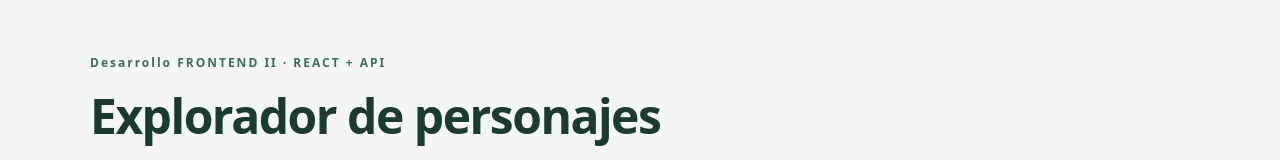
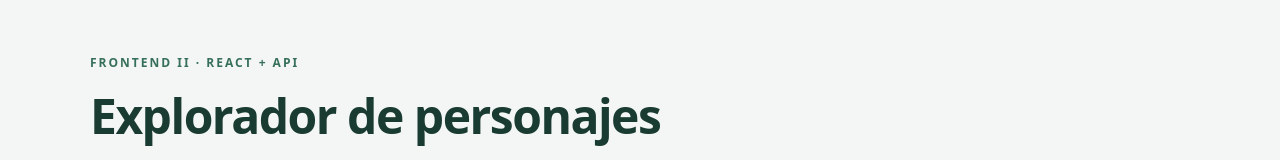
Before and after one commit to cervinojoa-star/starter, a React (Vite) app: page / in a window 1280 px wide. Shown: the top 160 px of the page. Built offline with nearby package versions, Linux system fonts and the light colour scheme; no server answers.

Commit message:
Nueva modificaio. saque "desarrollo" de app.jsx

```diff
--- a/src/App.jsx
+++ b/src/App.jsx
@@ -38,7 +38,7 @@ export default function App() {
   return (
     <main className="contenedor">
       <header>
-        <p className="etiqueta">Desarrollo FRONTEND II · REACT + API</p>
+        <p className="etiqueta">FRONTEND II · REACT + API</p>
         <h1>Explorador de personajes</h1>
         <p>Buscá personajes de Rick and Morty por su nombre.</p>
       </header>
```
